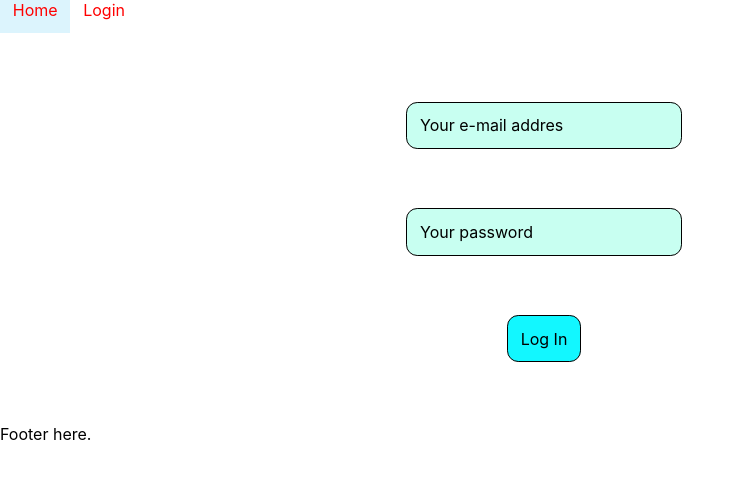
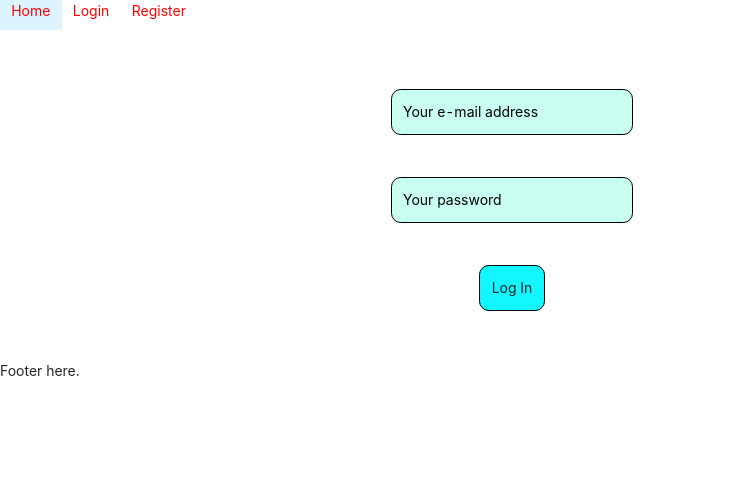
Before and after one commit to Agredas/AppDentalClinicFrontend, a React (Create React App) app in the folder frontend/: page /login in a window 1280 px wide. Shown: the top 478 px of the page, without its empty margins (0-745 px from the left). Built offline with nearby package versions, Linux system fonts and the light colour scheme.

Commit message:
Ant Design of Register fixed but needs changes.

```diff
--- a/frontend/src/components/Header/Header.jsx
+++ b/frontend/src/components/Header/Header.jsx
@@ -7,6 +7,7 @@ const Header = () => {
         <header className="header">
             <Link to="/">Home</Link>
             <Link to="/login">Login</Link>
+            <Link to="/register">Register</Link>
         </header>
     )
 }
--- a/frontend/src/containers/Login/Login.jsx
+++ b/frontend/src/containers/Login/Login.jsx
@@ -19,7 +19,7 @@ const Login = () => {
   }
   return (
     <form className="login-form" onSubmit={handleSubmit}>
-      <input type="email" name="email" required placeholder="Your e-mail addres" />
+      <input type="email" name="email" required placeholder="Your e-mail address" />
       <input type="password" name="password" required placeholder="Your password"/>
       <button type="submit">Log In</button>
     </form>
--- a/frontend/src/containers/Register/Register.jsx
+++ b/frontend/src/containers/Register/Register.jsx
@@ -1,7 +1,7 @@
-import './Register.scss'
 import React from 'react';
 import { Form, Input, Button, notification } from 'antd';
 import axios from 'axios';
+
 const layout = {
     labelCol: {
         span: 8,
@@ -19,8 +19,8 @@ const tailLayout = {
 
 const Register = () =>{
 
-  const onFinish = (user) => {
-    axios.post('http://localhost:3001/users/register', user)
+  const onFinish = (client) => {
+    axios.post('http://localhost:3001/client/register', client)
         .then(res => {
             console.log(res.data)
             notification.success({ message :'Registered client.',description:'Succesfully registered client.'})
@@ -76,7 +76,7 @@ const Register = () =>{
                       },
                   ]}
               >
-                  <Input.Password />
+                  <Input />
               </Form.Item>
               <Form.Item
                   label="Email"
--- a/frontend/src/containers/Register/Register.scss
+++ /dev/null
@@ -1,31 +0,0 @@
-@mixin reset-input-button($bg-color, $hover-bg-color) {
-  all: unset;
-  padding: 0.8em;
-  border-radius: 0.7em;
-  border: 1px solid black;
-  background: $bg-color;
-  transition: all 1s;
-  &:hover {
-      background: $hover-bg-color;
-  }
-}
-
-.register-form {
-  display: flex;
-  flex-direction: column;
-  justify-content: space-around;
-  align-items: center;
-  padding: 2em;
-  min-height: 40vh;
-  max-width: 80vw;
-  input {
-      @include reset-input-button(rgb(200, 255, 241), rgb(152, 252, 255));
-  }
-  button {
-      @include reset-input-button(rgb(18, 247, 255), rgb(0, 197, 204));
-      cursor: pointer;
-  }
-   ::placeholder {
-      color: black;
-  }
-}
```
Also changed, not shown: frontend/src/App.js (+2 -8 lines).
